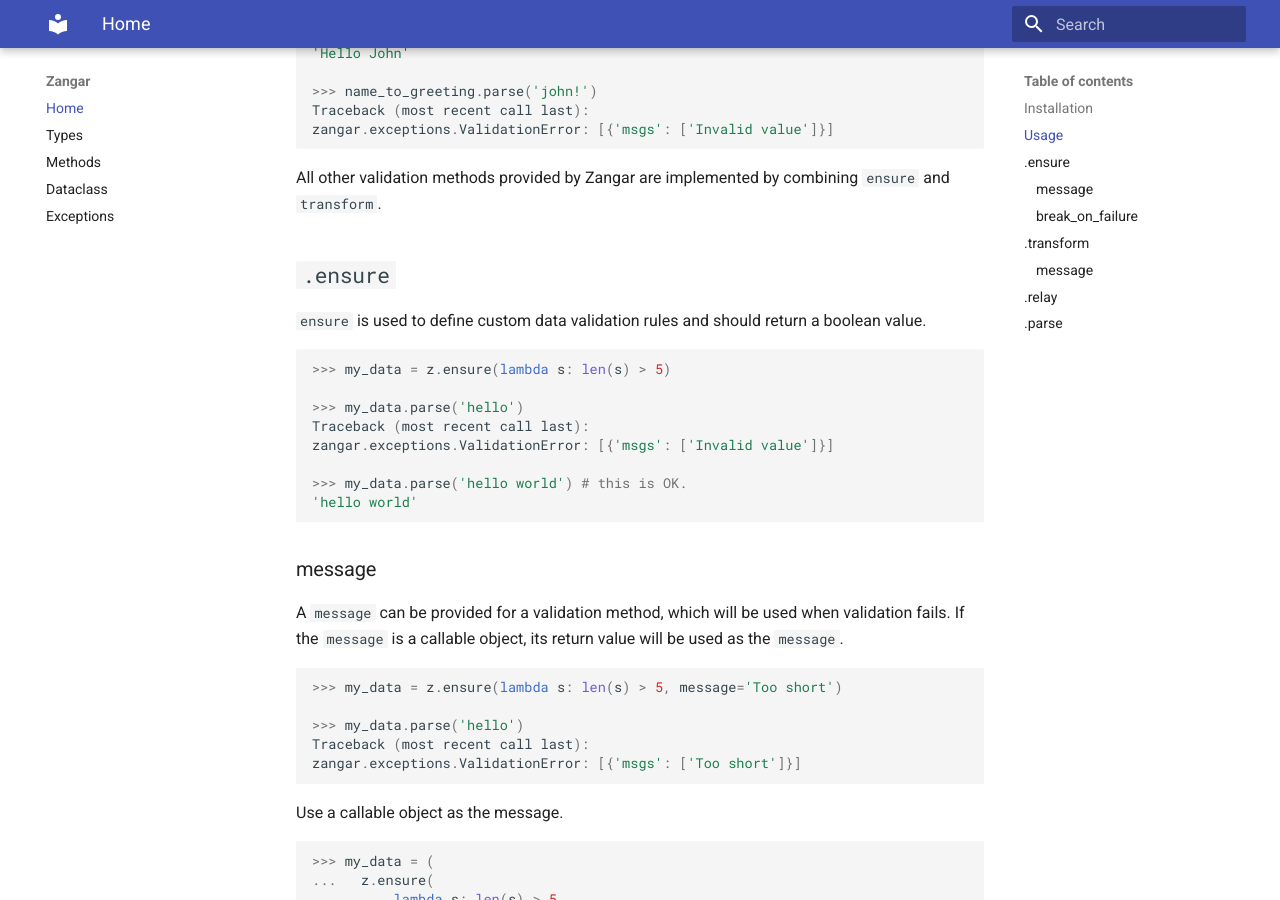
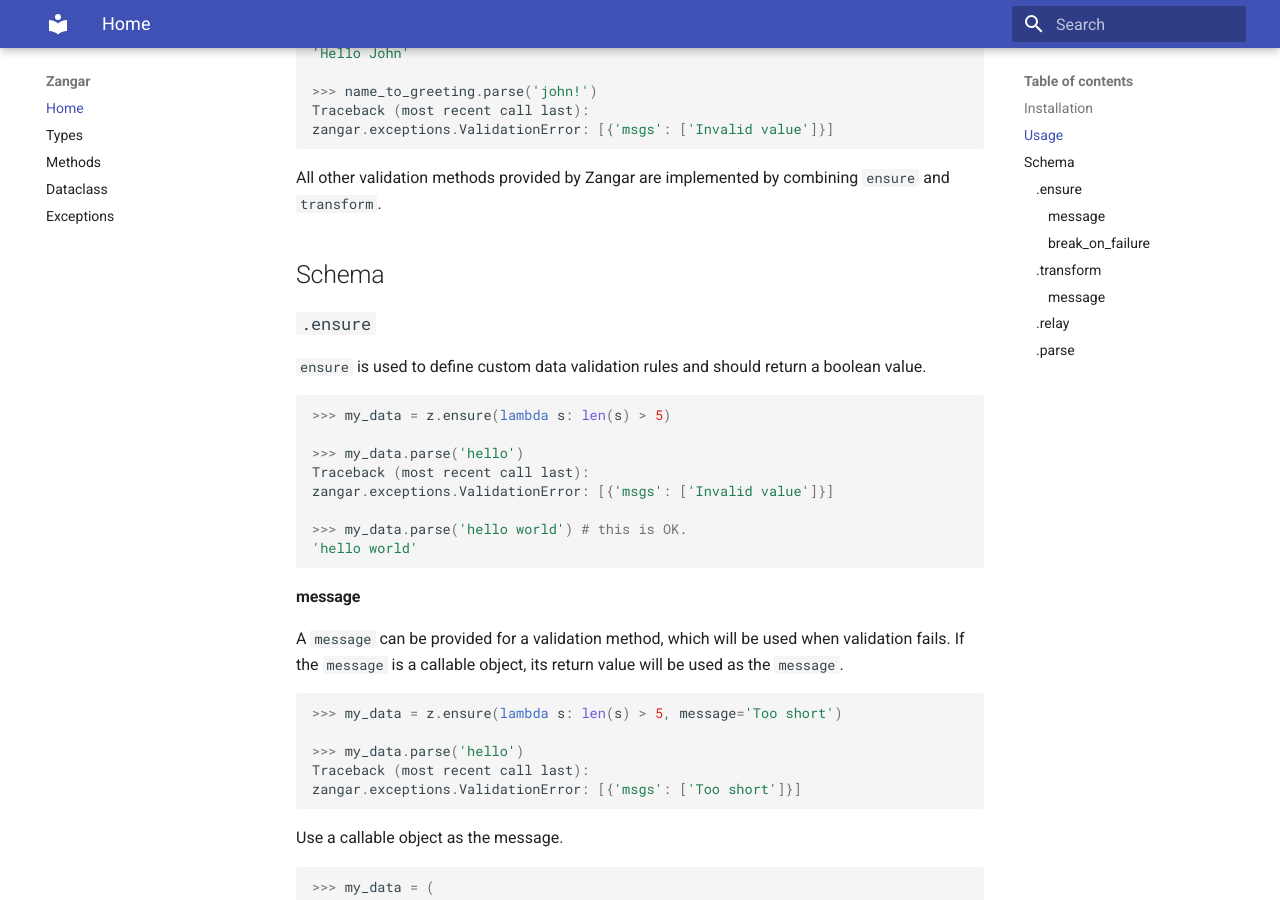
Before and after one commit to Dog-Egg/Zangar, an MkDocs documentation site: the page built from docs/index.md, in a window 1280 px wide and 900 px high, scrolled down 711 px. Built offline with MkDocs 1.6.1 and Material for MkDocs 9.7.7, drawn with Linux system fonts in a browser that asks for light colours.

Commit message:
Exposing the schema interface

````diff
--- a/docs/index.md
+++ b/docs/index.md
@@ -36,7 +36,9 @@
 
 All other validation methods provided by Zangar are implemented by combining `ensure` and `transform`.
 
-## `.ensure`
+## Schema
+
+### `.ensure`
 
 `ensure` is used to define custom data validation rules and should return a boolean value.
 
@@ -52,7 +54,7 @@
 
 ```
 
-### message
+#### message
 
 A `message` can be provided for a validation method, which will be used when validation fails. If the `message` is a callable object, its return value will be used as the `message`.
 
@@ -81,7 +83,7 @@
 
 ```
 
-### break_on_failure
+#### break_on_failure
 
 When multiple `ensure` methods are adjacent, even if one `ensure` fails, the subsequent `ensure` methods will still be executed by default.
 
@@ -113,7 +115,7 @@
 
 ```
 
-## `.transform`
+### `.transform`
 
 To transform data during parsing, use the `transform` method.
 
@@ -125,7 +127,7 @@
 
 ```
 
-### message
+#### message
 
 A `message` can be provided for a transformation method, which will be used when transformation fails. If the `message` is a callable object, its return value will be used as the `message`.
 
@@ -145,7 +147,7 @@
 
 ```
 
-## `.relay`
+### `.relay`
 
 The `relay` method is simply a shortcut for invoking another schema for parsing using `transform`.
 It is equivalent to the following code:
@@ -158,7 +160,7 @@
 
 ```
 
-## `.parse`
+### `.parse`
 
 Given any schema, you can call its `.parse` method to check data is valid. If it is, a value is returned with full type information! Otherwise, an error is thrown.
 
--- a/src/zangar/__init__.py
+++ b/src/zangar/__init__.py
@@ -1,6 +1,7 @@
 from zangar.utils.version import get_version as __get_version
 
 from ._alias import *
+from ._core import SchemaBase as Schema
 from ._dataclass import dataclass
 from .exceptions import ValidationError
 
````
Also changed, not shown: 1 other file.
